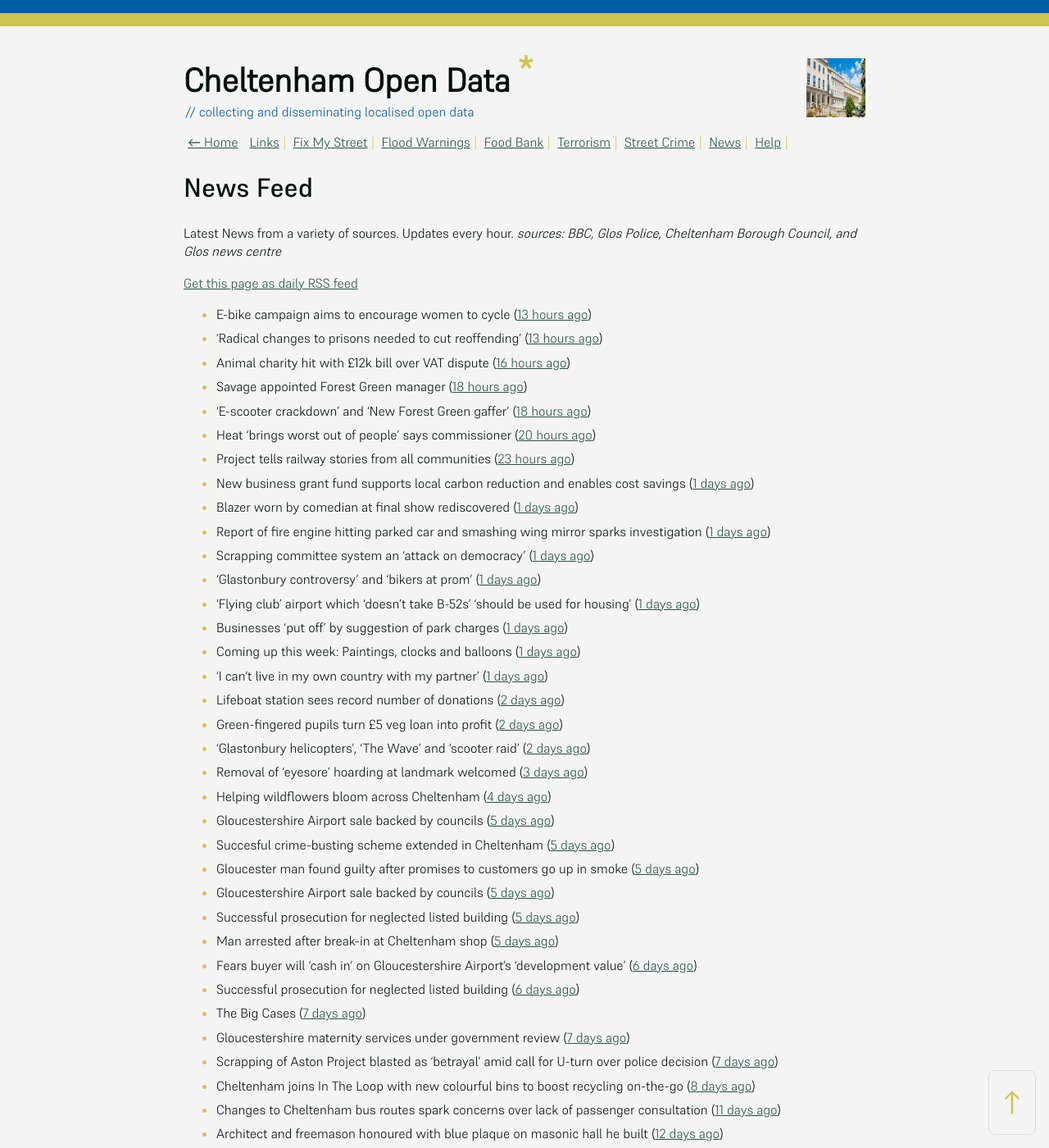
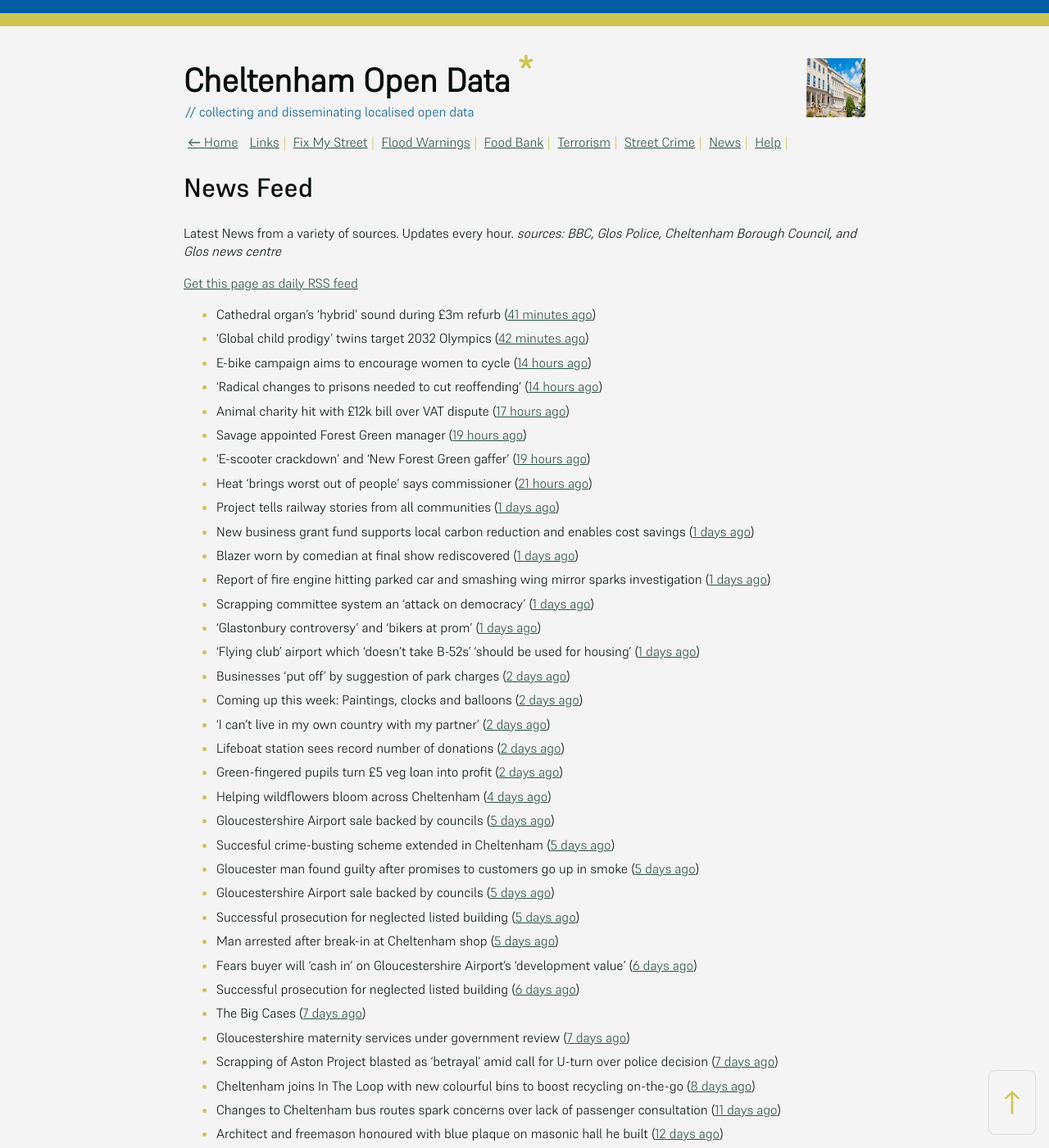
Before and after one commit to mat-0/cheltenham-open-data, a Jekyll site: the page built from _pages/news.md, in a window 1280 px wide and 1400 px high. Shown: the whole window at 82% size. Built offline with Jekyll 4.4.1, drawn with Linux system fonts in a browser that asks for light colours.

Commit message:
Updated 2025-07-02 05:58:05

```diff
--- a/_pages/news.md
+++ b/_pages/news.md
@@ -12,26 +12,26 @@ _sources: BBC, Glos Police, Cheltenham Borough Council, and Glos news centre_
 [Get this page as daily RSS feed](/daily.rss)
 
 <!-- news_marker starts -->
-- E-bike campaign aims to encourage women to cycle ([13 hours ago](https://www.bbc.com/news/articles/c9w11l9y7qno))
-- 'Radical changes to prisons needed to cut reoffending' ([13 hours ago](https://www.bbc.com/news/articles/cm2zz75v286o))
-- Animal charity hit with £12k bill over VAT dispute ([16 hours ago](https://www.bbc.com/news/articles/cglzy4518y9o))
-- Savage appointed Forest Green manager ([18 hours ago](https://www.bbc.com/sport/football/articles/cgjg551p8ejo))
-- 'E-scooter crackdown' and 'New Forest Green gaffer' ([18 hours ago](https://www.bbc.com/news/articles/cn7dd1n231mo))
-- Heat 'brings worst out of people' says commissioner ([20 hours ago](https://www.bbc.com/news/articles/ckgjjx0ypwpo))
-- Project tells railway stories from all communities ([23 hours ago](https://www.bbc.com/news/articles/c0l4z258kypo))
+- Cathedral organ's 'hybrid' sound during £3m refurb ([41 minutes ago](https://www.bbc.com/news/articles/cy4nngn7pgxo))
+- 'Global child prodigy' twins target 2032 Olympics ([42 minutes ago](https://www.bbc.com/news/articles/c0k7x723zr1o))
+- E-bike campaign aims to encourage women to cycle ([14 hours ago](https://www.bbc.com/news/articles/c9w11l9y7qno))
+- 'Radical changes to prisons needed to cut reoffending' ([14 hours ago](https://www.bbc.com/news/articles/cm2zz75v286o))
+- Animal charity hit with £12k bill over VAT dispute ([17 hours ago](https://www.bbc.com/news/articles/cglzy4518y9o))
+- Savage appointed Forest Green manager ([19 hours ago](https://www.bbc.com/sport/football/articles/cgjg551p8ejo))
+- 'E-scooter crackdown' and 'New Forest Green gaffer' ([19 hours ago](https://www.bbc.com/news/articles/cn7dd1n231mo))
+- Heat 'brings worst out of people' says commissioner ([21 hours ago](https://www.bbc.com/news/articles/ckgjjx0ypwpo))
+- Project tells railway stories from all communities ([1 days ago](https://www.bbc.com/news/articles/c0l4z258kypo))
 - New business grant fund supports local carbon reduction and enables cost savings ([1 days ago](https://www.cheltenham.gov.uk/news/article/3026/new_business_grant_fund_supports_local_carbon_reduction_and_enables_cost_savings))
 - Blazer worn by comedian at final show rediscovered ([1 days ago](https://www.bbc.com/news/articles/c0j44n1y72zo))
 - Report of fire engine hitting parked car and smashing wing mirror sparks investigation ([1 days ago](https://gloucesternewscentre.co.uk/report-of-fire-engine-hitting-parked-car-and-smashing-wing-mirror-sparks-investigation/))
 - Scrapping committee system an 'attack on democracy' ([1 days ago](https://www.bbc.com/news/articles/c5ykgp79nl8o))
 - 'Glastonbury controversy' and 'bikers at prom' ([1 days ago](https://www.bbc.com/news/articles/ce8zz12ldqeo))
 - ‘Flying club’ airport which ‘doesn’t take B-52s’ ‘should be used for housing’ ([1 days ago](https://gloucesternewscentre.co.uk/flying-club-airport-which-doesnt-take-b-52s-should-be-used-for-housing/))
-- Businesses 'put off' by suggestion of park charges ([1 days ago](https://www.bbc.com/news/articles/c62gz7y2d5zo))
-- Coming up this week: Paintings, clocks and balloons ([1 days ago](https://www.bbc.com/news/articles/c36x778377eo))
-- 'I can't live in my own country with my partner' ([1 days ago](https://www.bbc.com/news/articles/czrynlevnpgo))
+- Businesses 'put off' by suggestion of park charges ([2 days ago](https://www.bbc.com/news/articles/c62gz7y2d5zo))
+- Coming up this week: Paintings, clocks and balloons ([2 days ago](https://www.bbc.com/news/articles/c36x778377eo))
+- 'I can't live in my own country with my partner' ([2 days ago](https://www.bbc.com/news/articles/czrynlevnpgo))
 - Lifeboat station sees record number of donations ([2 days ago](https://www.bbc.com/news/articles/cn81zed7x34o))
 - Green-fingered pupils turn £5 veg loan into profit ([2 days ago](https://www.bbc.com/news/articles/cj3rnep1lr2o))
-- 'Glastonbury helicopters', 'The Wave' and 'scooter raid' ([2 days ago](https://www.bbc.com/news/articles/cy8kek9m1y4o))
-- Removal of 'eyesore' hoarding at landmark welcomed ([3 days ago](https://www.bbc.com/news/articles/cvg4qxpgzzyo))
 - Helping wildflowers bloom across Cheltenham ([4 days ago](https://www.cheltenham.gov.uk/news/article/3025/helping_wildflowers_bloom_across_cheltenham))
 - Gloucestershire Airport sale backed by councils ([5 days ago](https://gloucesternewscentre.co.uk/gloucestershire-airport-sale-backed-by-councils/))
 - Succesful crime-busting scheme extended in Cheltenham ([5 days ago](https://gloucesternewscentre.co.uk/succesful-crime-busting-scheme-extended-in-cheltenham/))
```
Also changed, not shown: _data/flood.json (+4 -4 lines), _pages/fix-my-street.md (+1 -1 lines), index.md (+5 -5 lines).
